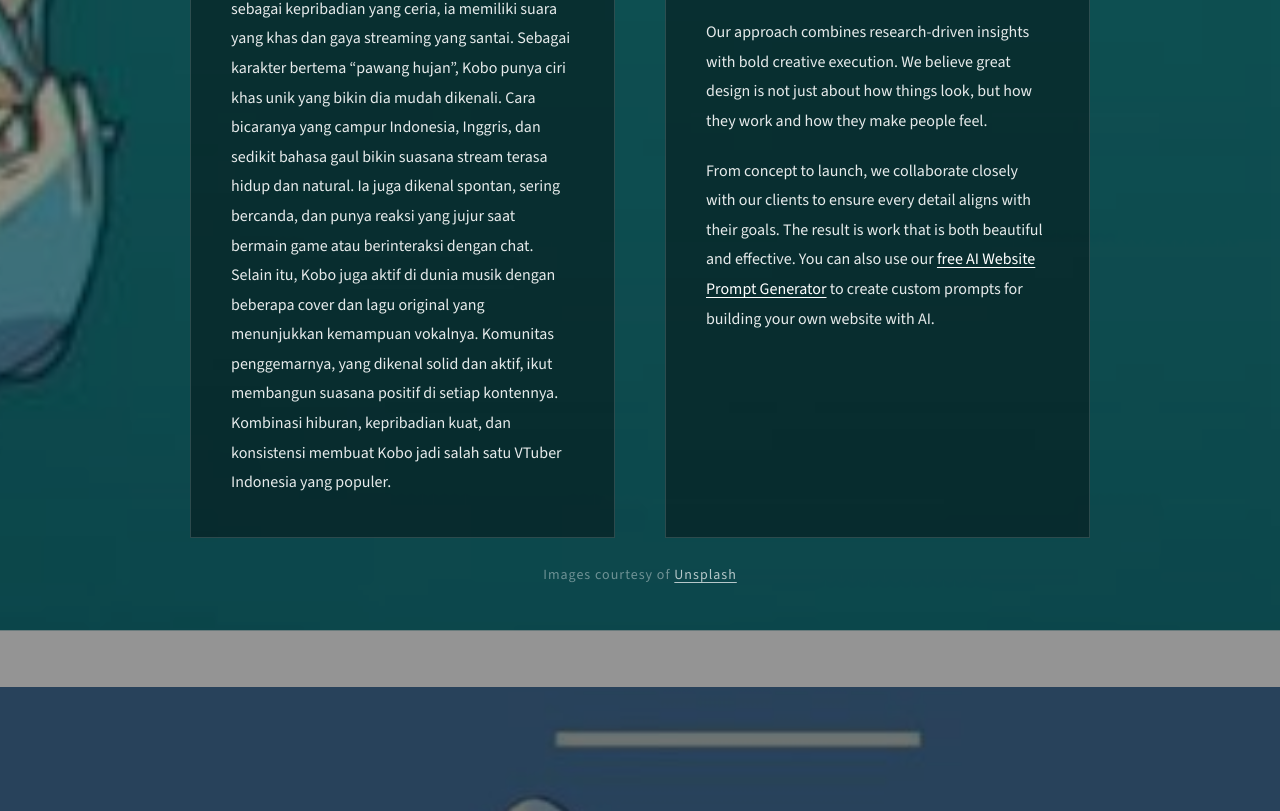
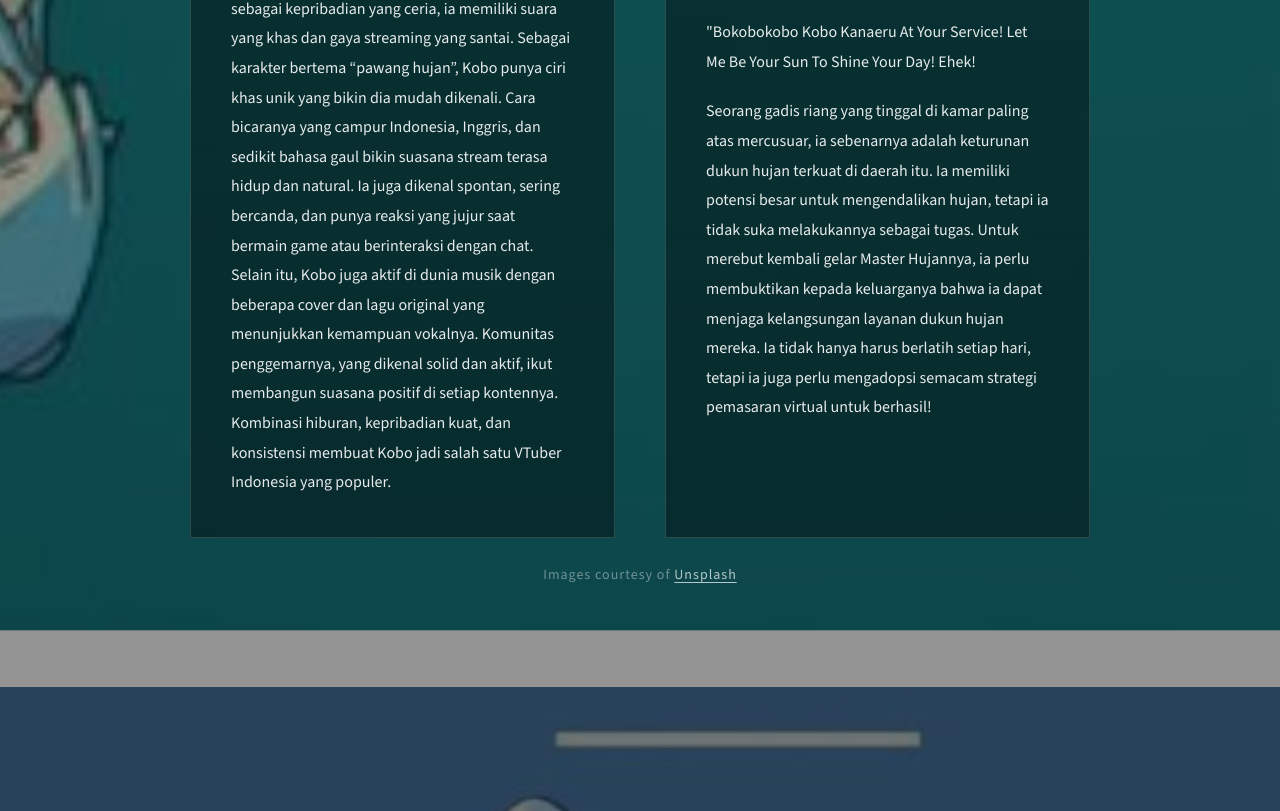
Before and after one commit to atikasmufie-oss/hmmm, a plain HTML site: page index.html in a window 1280 px wide. Shown: the part 1212-2023 px from the top of the page. Drawn offline with nearby package versions, Linux system fonts and the light colour scheme.

Commit message:
Update index.html

```diff
--- a/index.html
+++ b/index.html
@@ -68,8 +68,8 @@ https://templatemo.com/tm-612-parallax-starter
                     <div class="about-thumb-wide">
                         <img src="images/Desain tanpa judul.png" alt="Our Process">
                     </div>
-                    <p>Our approach combines research-driven insights with bold creative execution. We believe great design is not just about how things look, but how they work and how they make people feel.</p>
-                    <p>From concept to launch, we collaborate closely with our clients to ensure every detail aligns with their goals. The result is work that is both beautiful and effective. You can also use our <a href="https://templatemo.com/ai-website-prompt-generator" rel="nofollow" target="_blank">free AI Website Prompt Generator</a> to create custom prompts for building your own website with AI.</p>
+                    <p>"Bokobokobo Kobo Kanaeru At Your Service! Let Me Be Your Sun To Shine Your Day! Ehek!</p>
+                    <p>Seorang gadis riang yang tinggal di kamar paling atas mercusuar, ia sebenarnya adalah keturunan dukun hujan terkuat di daerah itu. Ia memiliki potensi besar untuk mengendalikan hujan, tetapi ia tidak suka melakukannya sebagai tugas. Untuk merebut kembali gelar Master Hujannya, ia perlu membuktikan kepada keluarganya bahwa ia dapat menjaga kelangsungan layanan dukun hujan mereka. Ia tidak hanya harus berlatih setiap hari, tetapi ia juga perlu mengadopsi semacam strategi pemasaran virtual untuk berhasil!</p>
                 </div>
             </div>
             <p class="unsplash-credit">Images courtesy of <a href="https://unsplash.com" target="_blank">Unsplash</a></p>
```
